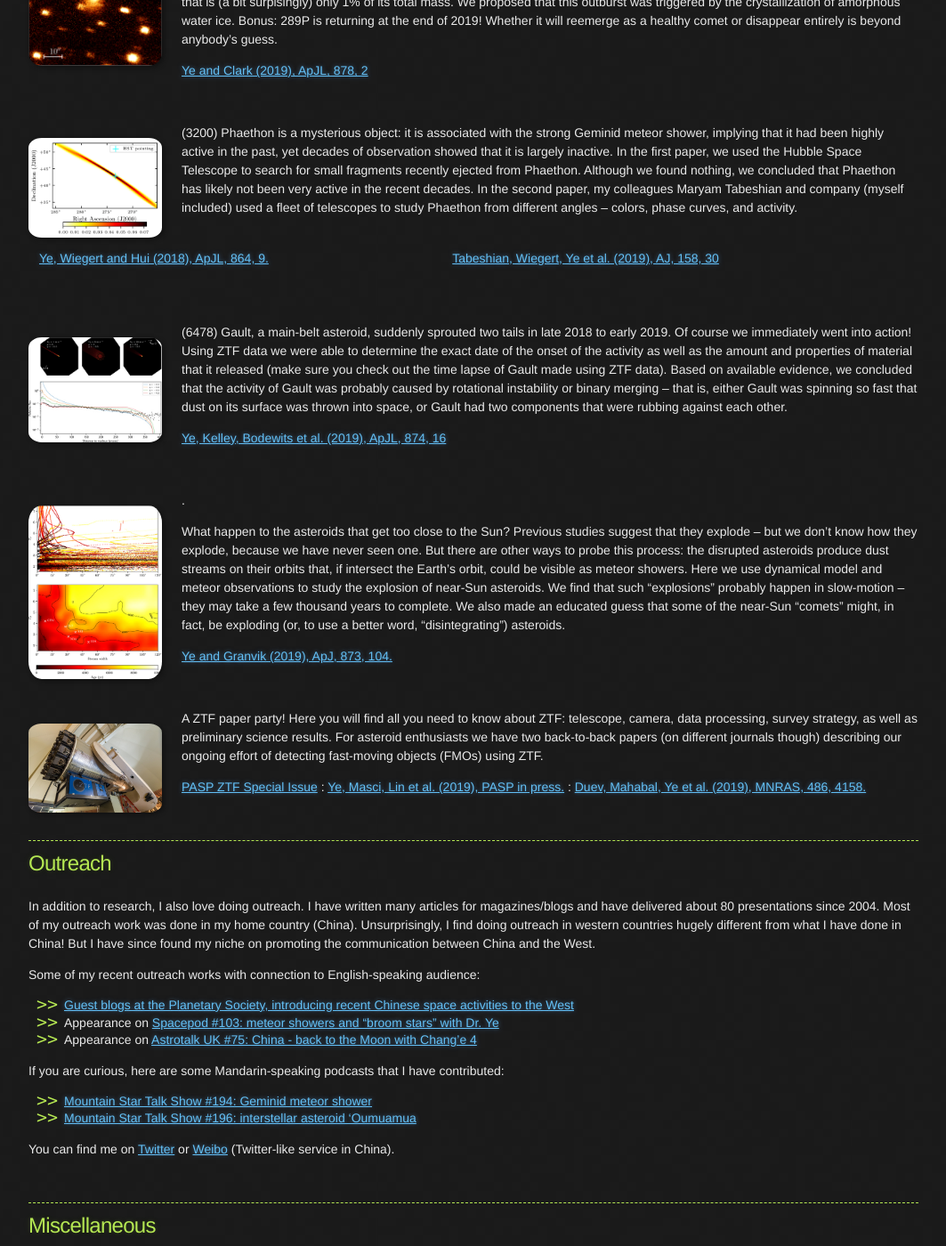
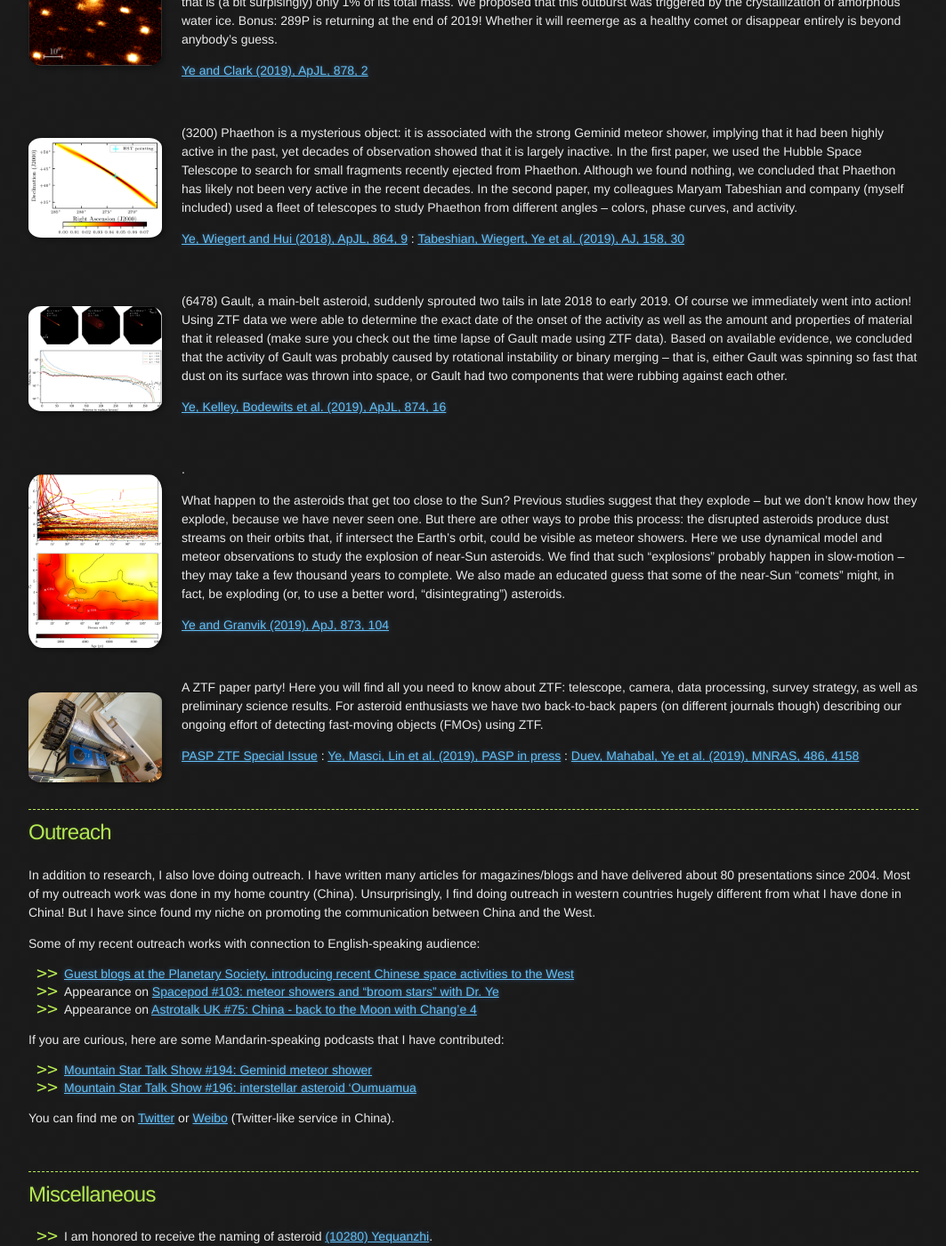
Before and after one commit to Yeqzids/Yeqzids.GitHub.io, a Jekyll site: the page built from index.md, in a window 1280 px wide and 1400 px high, scrolled down 1723 px. Shown: the whole window at 89% size, without its empty margins (108-1171 px from the left). Built offline with Jekyll 4.4.1, drawn with Linux system fonts in a browser that asks for light colours; nearby versions of some CDN libraries.

```diff
--- a/index.md
+++ b/index.md
@@ -59,7 +59,7 @@ How can the smallest (known) comet generates one of the largest (known) comet ou
 
 (3200) Phaethon is a mysterious object: it is associated with the strong Geminid meteor shower, implying that it had been highly active in the past, yet decades of observation showed that it is largely inactive. In the first paper, we used the Hubble Space Telescope to search for small fragments recently ejected from Phaethon. Although we found nothing, we concluded that Phaethon has likely not been very active in the recent decades. In the second paper, my colleagues Maryam Tabeshian and company (myself included) used a fleet of telescopes to study Phaethon from different angles -- colors, phase curves, and activity.
 
-[Ye, Wiegert and Hui (2018), ApJL, 864, 9.](http://iopscience.iop.org/article/10.3847/2041-8213/aada46/meta) | [Tabeshian, Wiegert, Ye et al. (2019), AJ, 158, 30](https://iopscience.iop.org/article/10.3847/1538-3881/ab245d)
+[Ye, Wiegert and Hui (2018), ApJL, 864, 9](http://iopscience.iop.org/article/10.3847/2041-8213/aada46/meta) : [Tabeshian, Wiegert, Ye et al. (2019), AJ, 158, 30](https://iopscience.iop.org/article/10.3847/1538-3881/ab245d)
 
 <br>
 
@@ -77,7 +77,7 @@ How can the smallest (known) comet generates one of the largest (known) comet ou
 
 What happen to the asteroids that get too close to the Sun? Previous studies suggest that they explode -- but we don't know how they explode, because we have never seen one. But there are other ways to probe this process: the disrupted asteroids produce dust streams on their orbits that, if intersect the Earth's orbit, could be visible as meteor showers. Here we use dynamical model and meteor observations to study the explosion of near-Sun asteroids. We find that such "explosions" probably happen in slow-motion -- they may take a few thousand years to complete. We also made an educated guess that some of the near-Sun "comets" might, in fact, be exploding (or, to use a better word, "disintegrating") asteroids.
 
-[Ye and Granvik (2019), ApJ, 873, 104.](https://iopscience.iop.org/article/10.3847/1538-4357/ab05ba/meta)
+[Ye and Granvik (2019), ApJ, 873, 104](https://iopscience.iop.org/article/10.3847/1538-4357/ab05ba/meta)
 
 <br>
 
@@ -85,7 +85,7 @@ What happen to the asteroids that get too close to the Sun? Previous studies sug
 
 A ZTF paper party! Here you will find all you need to know about ZTF: telescope, camera, data processing, survey strategy, as well as preliminary science results. For asteroid enthusiasts we have two back-to-back papers (on different journals though) describing our ongoing effort of detecting fast-moving objects (FMOs) using ZTF.
 
-[PASP ZTF Special Issue](https://iopscience.iop.org/journal/1538-3873/page/Zwicky-Transient-Facility) : [Ye, Masci, Lin et al. (2019), PASP in press.](https://arxiv.org/abs/1904.09645) : [Duev, Mahabal, Ye et al. (2019), MNRAS, 486, 4158.](https://academic.oup.com/mnras/article-abstract/486/3/4158/5472913?redirectedFrom=fulltext)
+[PASP ZTF Special Issue](https://iopscience.iop.org/journal/1538-3873/page/Zwicky-Transient-Facility) : [Ye, Masci, Lin et al. (2019), PASP in press](https://arxiv.org/abs/1904.09645) : [Duev, Mahabal, Ye et al. (2019), MNRAS, 486, 4158](https://academic.oup.com/mnras/article-abstract/486/3/4158/5472913?redirectedFrom=fulltext)
 
 <br>
 
```
